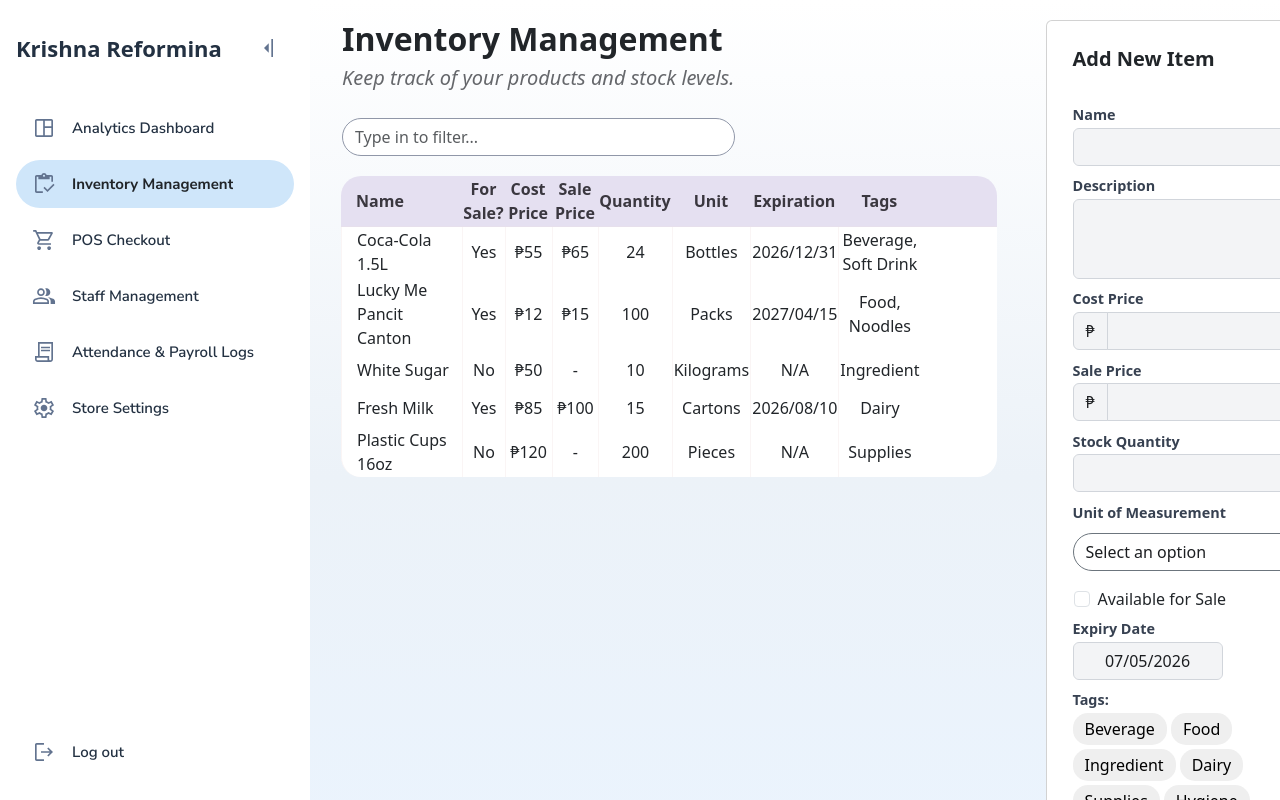
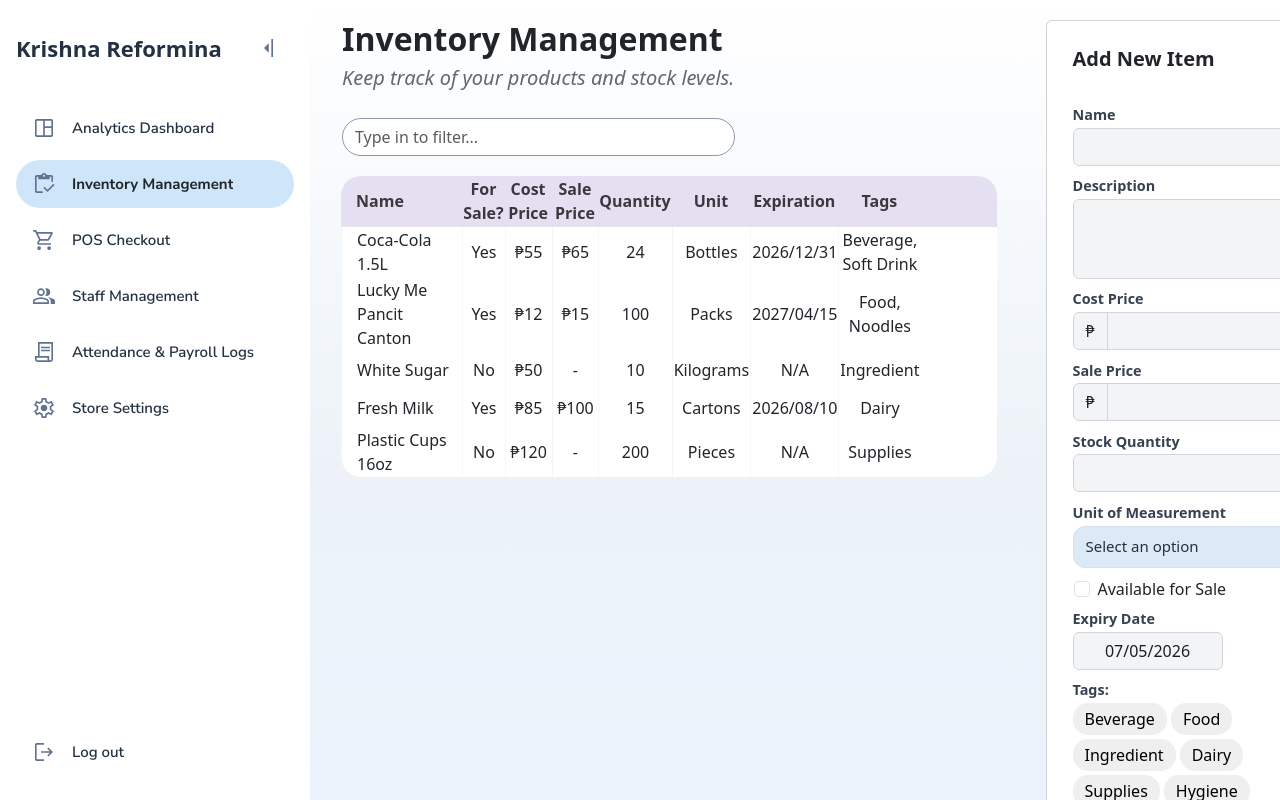
Before and after one commit to DefinitelyRus/EZBM, a React (Vite) app in the folder Frontend/: page /inventory in a window 1280 px wide. Shown: the top 800 px of the page. Built offline with nearby package versions, Linux system fonts and the light colour scheme.

Commit message:
Added a var

```diff
--- /dev/null
+++ b/Frontend/src/components/Dropdown.css
@@ -0,0 +1,133 @@
+.md-dropdown {
+    position: relative;
+    width: 100%;
+}
+
+/* ---------- Button ---------- */
+
+.md-dropdown-btn {
+
+    width: 100%;
+    height: 42px;
+
+    display: flex;
+    justify-content: space-between;
+    align-items: center;
+
+    padding: 0 12px;
+
+    border: 1px solid var(--md-outline-variant);
+    border-radius: var(--radius-sm);
+
+    background: var(--md-surface-container);
+    color: var(--md-on-surface);
+
+    font-size: 15px;
+    font-weight: 500;
+
+    cursor: pointer;
+
+    transition: all var(--transition);
+}
+
+.md-dropdown-btn:hover {
+    background: var(--md-hover);
+}
+
+.md-dropdown-btn.open {
+    border-color: var(--md-primary);
+
+    box-shadow:
+        0 0 0 4px rgba(74,125,171,.15);
+}
+
+.md-dropdown-btn:focus {
+    outline: none;
+}
+
+/* ---------- Arrow ---------- */
+
+.md-arrow {
+    transition: transform .25s ease;
+    font-size: 12px;
+}
+
+.md-arrow.rotate {
+    transform: rotate(180deg);
+}
+
+/* ---------- Menu ---------- */
+
+.md-dropdown-menu {
+
+    position: absolute;
+
+    top: calc(100% + 8px);
+    left: 0;
+
+    width: 100%;
+
+    background: var(--md-surface);
+
+    border-radius: var(--radius-md);
+
+    box-shadow: var(--shadow-2);
+
+    padding: 8px;
+
+    opacity: 0;
+    visibility: hidden;
+
+    transform: translateY(-6px);
+
+    transition:
+        opacity .2s,
+        transform .2s,
+        visibility .2s;
+
+    z-index: 1000;
+}
+
+.md-dropdown-menu.show {
+
+    opacity: 1;
+    visibility: visible;
+
+    transform: translateY(0);
+}
+
+/* ---------- Items ---------- */
+
+.md-dropdown-item {
+
+    width: 100%;
+    height: 42px;
+
+    border: none;
+    background: transparent;
+
+    border-radius: var(--radius-sm);
+
+    text-align: left;
+
+    padding: 0 14px;
+
+    color: var(--md-on-surface);
+
+    font-size: 14px;
+    font-weight: 500;
+
+    cursor: pointer;
+
+    transition: background .2s;
+}
+
+.md-dropdown-item:hover {
+
+    background: var(--md-hover);
+}
+
+.md-dropdown-item:active {
+
+    background: var(--md-selected);
+}
--- a/Frontend/src/components/Dropdown.jsx
+++ b/Frontend/src/components/Dropdown.jsx
@@ -1,33 +1,60 @@
-import { useState } from "react";
+import { useEffect, useRef, useState } from "react";
+import "./Dropdown.css";
 
-function Dropdown({ title, options }) {
-  const [selected, setSelected] = useState(title);
+function Dropdown({ title, options, value, onSelect }) {
+  const [open, setOpen] = useState(false);
+  const dropdownRef = useRef(null);
+
+  useEffect(() => {
+    function handleOutsideClick(e) {
+      if (
+        dropdownRef.current &&
+        !dropdownRef.current.contains(e.target)
+      ) {
+        setOpen(false);
+      }
+    }
+
+    document.addEventListener("mousedown", handleOutsideClick);
+
+    return () =>
+      document.removeEventListener("mousedown", handleOutsideClick);
+  }, []);
+
+  const handleSelect = (option) => {
+    setOpen(false);
+
+    if (onSelect) {
+      onSelect(option);
+    }
+  };
 
   return (
-    <div className="dropdown w-100">
+    <div className="md-dropdown" ref={dropdownRef}>
       <button
-        className="btn btn-secondary dropdown-toggle w-100 d-flex justify-content-between align-items-center"
         type="button"
-        data-bs-toggle="dropdown"
-        aria-expanded="false"
-        style={{ backgroundColor: '#FFFFFF', color: '#1C1E21', borderRadius: '25px' }}
+        className={`md-dropdown-btn ${open ? "open" : ""}`}
+        onClick={() => setOpen(!open)}
       >
-        {selected}
+        <span>{value || title}</span>
+
+        <span className={`md-arrow ${open ? "rotate" : ""}`}>
+          ▼
+        </span>
       </button>
 
-      <ul className="dropdown-menu w-100">
+      <div className={`md-dropdown-menu ${open ? "show" : ""}`}>
         {options.map((option) => (
-          <li key={option}>
-            <button
-              className="dropdown-item"
-              type="button"
-              onClick={() => setSelected(option)}
-            >
-              {option}
-            </button>
-          </li>
+          <button
+            key={option}
+            type="button"
+            className="md-dropdown-item"
+            onClick={() => handleSelect(option)}
+          >
+            {option}
+          </button>
         ))}
-      </ul>
+      </div>
     </div>
   );
 }
```
